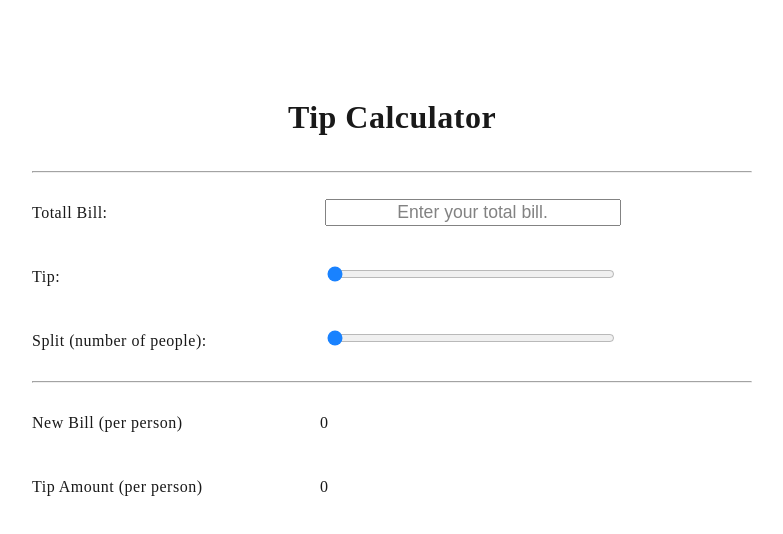
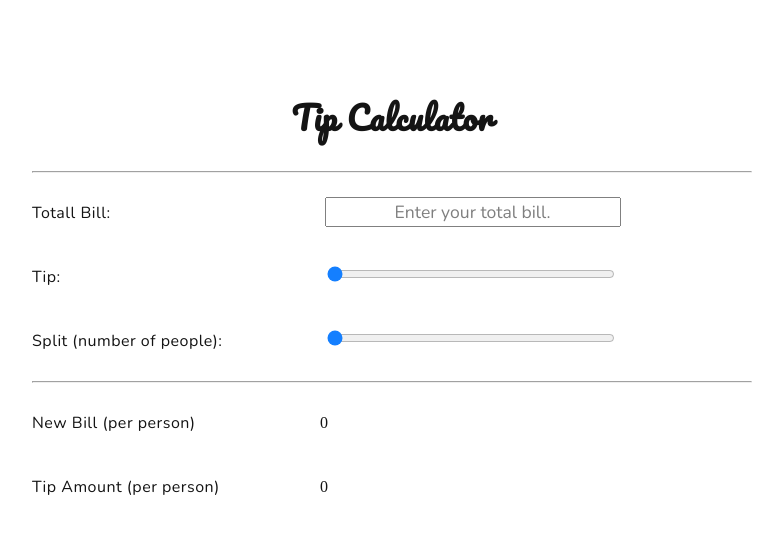
Before and after one commit to beach1208/Tip-calculator, a plain HTML site: page index.html in a window 1280 px wide. Shown: the whole page, without its empty margins (248-1031 px from the left). Drawn offline with nearby package versions, Linux system fonts and the light colour scheme.

Commit message:
style change

```diff
--- a/index.html
+++ b/index.html
@@ -3,6 +3,7 @@
 <head>
 	<title>Tip Calculator</title>
 	<link rel="stylesheet" type="text/css" href="style.css">
+	<link href="https://fonts.googleapis.com/css?family=Nunito|Pacifico" rel="stylesheet">
 	<link rel="icon" href="favicon.ico"/>
 </head>
 <body>
--- a/style.css
+++ b/style.css
@@ -9,13 +9,14 @@ body{
 
 h1 {
 	text-align: center;
+	font-family: 'Pacifico', cursive;
 }
 
 #container {
 	background: #fff;
 	padding: 1.5em;
 	border-radius: 20px;
-	opacity: 0.9;
+	opacity: 0.92;
 	margin-top: 40px;
 	/*width: 50%;
 	margin: 0 auto;*/
@@ -25,6 +26,7 @@ div {
 	line-height: 2.5em;
 }
 
+
 input[type=text]{
 	font-size: 1.1em;
 	text-align: center;
@@ -32,6 +34,7 @@ input[type=text]{
 
 label,input {
 	width: 100%;
+	font-family: 'Nunito', sans-serif;
 }
 
 @media(min-width: 700px) {
```
